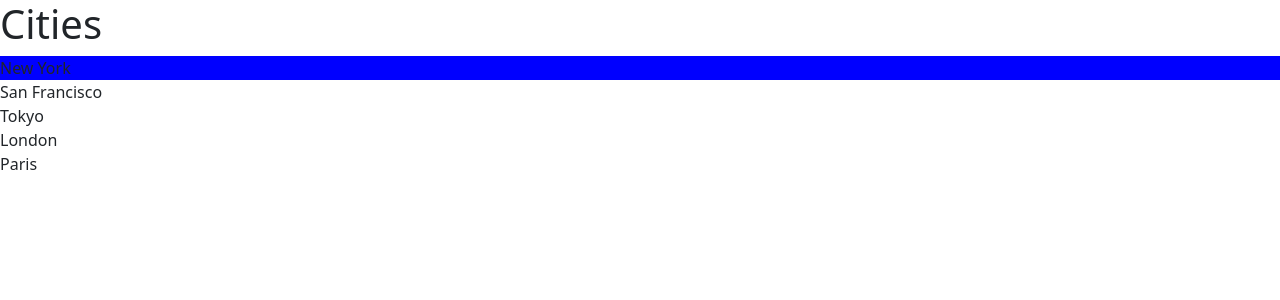
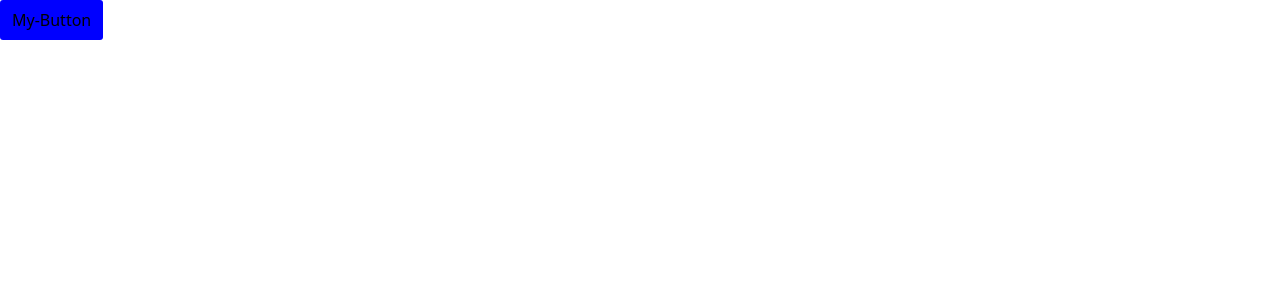
Before and after one commit to ringale95/React-Js-Mosh, a React (Vite) app in the folder vite-app/: page / in a window 1280 px wide. Shown: the top 300 px of the page. Built offline with nearby package versions, Linux system fonts and the light colour scheme.

Commit message:
fix: gitignore updated

```diff
--- a/vite-app/package.json
+++ b/vite-app/package.json
@@ -14,6 +14,7 @@
     "bootstrap": "^5.2.3",
     "react": "^18.2.0",
     "react-dom": "^18.2.0",
+    "react-icons": "^4.7.1",
     "styled-components": "^6.0.8"
   },
   "devDependencies": {
--- a/vite-app/src/App.tsx
+++ b/vite-app/src/App.tsx
@@ -1,14 +1,17 @@
-//import Alert from "./components/Alert";
-import ListGroup from "./components/ListGroup/ListGroup";
-//if we dont supply folder it looks for index.ts
+import Button from "./components/Buttons/button";
 
-function App() {
-  const items = ["New York", "San Francisco", "Tokyo", "London", "Paris"];
+const App = () => {
   return (
     <div>
-      <ListGroup items={items} heading="Cities" />
+      <Button
+        onClick={function () {
+          console.log("Hi Mom!");
+        }}
+      >
+        My-Button
+      </Button>
     </div>
   );
-}
+};
 
 export default App;
--- /dev/null
+++ b/vite-app/src/components/Buttons/button.module.css
@@ -0,0 +1,13 @@
+.btn {
+    padding: 8px 12px;
+    border-radius: 3px;
+    border: 0;
+}
+
+.btn-primary {
+    background-color: blue;
+}
+
+.btn-secondary {
+    background-color: grey;
+}
--- /dev/null
+++ b/vite-app/src/components/Buttons/button.tsx
@@ -0,0 +1,21 @@
+import styles from "./button.module.css";
+
+interface Props {
+  children: string;
+  color?: string;
+  onClick: () => void;
+}
+
+const Button = ({ children, onClick, color = "primary" }: Props) => {
+  return (
+    <button
+      type="button"
+      className={[styles.btn, styles["btn-" + color]].join(" ")}
+      onClick={onClick}
+    >
+      {children}
+    </button>
+  );
+};
+
+export default Button;
```
Also changed, not shown: vite-app/src/components/button.tsx (deleted, +0 -17 lines), 2 other files (tests, documents, lock files or other folders).
